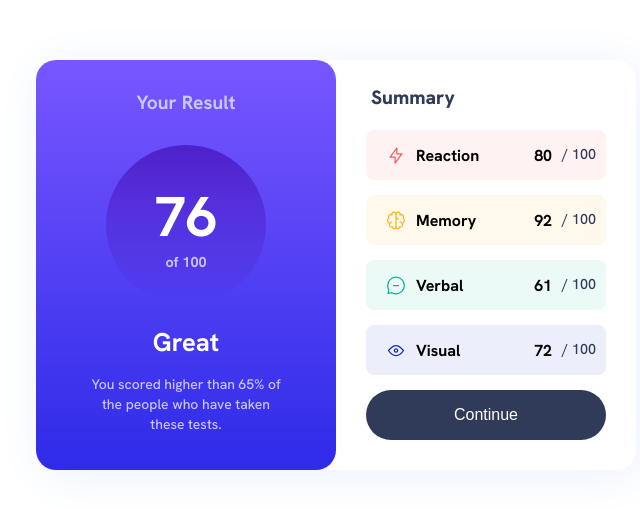
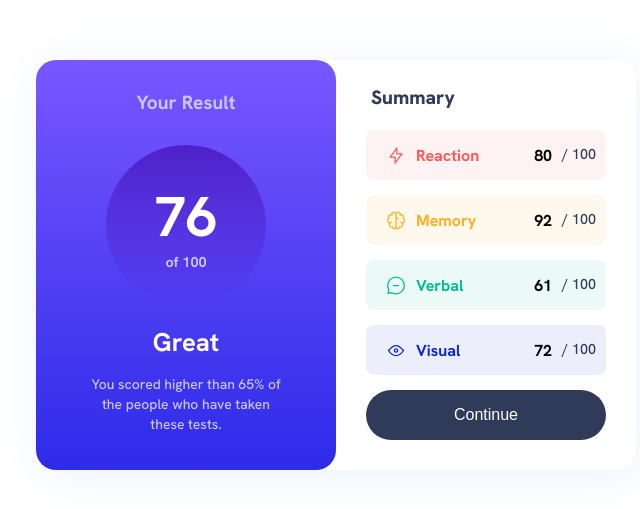
Before and after one commit to Thiago87dev/Results-summary-component, a plain HTML site: page index.html in a window 1280 px wide. Shown: the part 135-644 px from the top of the page, without its empty margins (304-944 px from the left). Drawn offline with Linux system fonts and the light colour scheme.

Commit message:
add color in texts

```diff
--- a/assets/style.css
+++ b/assets/style.css
@@ -167,6 +167,23 @@ b{
     background: linear-gradient(to bottom, hsl(252, 100%, 67%),hsl(241, 81%, 54%));
 }
 
+.text-reaction {
+    color: hsl(0, 100%, 67%);
+
+}
+.text-memory {
+    color: hsl(39, 100%, 56%);
+
+}
+.text-verbal {
+    color: hsl(166, 100%, 37%);
+
+}
+.text-visual {
+    color: hsl(234, 85%, 45%);
+
+}
+
 
 @media(max-width: 540px){
     .main-content{
--- a/index.html
+++ b/index.html
@@ -29,28 +29,28 @@
                 <div class="row" id="card-reaction">
                     <div class="img-text">
                         <img src="assets/images/icon-reaction.svg" alt="reaction">
-                        <h4 class="row-text" class="text-reaction">Reaction</h4>
+                        <h4 class="row-text text-reaction">Reaction</h4>
                     </div>
                     <span class="row-numbs"><b>80</b><span class="numb100">/ 100</span></span>
                 </div>
                 <div class="row" id="card-memory">
                     <div class="img-text">
                         <img src="assets/images/icon-memory.svg" alt="memory">
-                        <h4 class="row-text" class="text-memory">Memory</h4>
+                        <h4 class="row-text text-memory">Memory</h4>
                     </div>
                     <span class="row-numbs"><b>92</b><span class="numb100">/ 100</span></span>
                 </div>
                 <div class="row" id="card-verbal">
                     <div class="img-text">
                         <img src="assets/images/icon-verbal.svg" alt="verbal">
-                        <h4 class="row-text" class="text-verbal">Verbal</h4>
+                        <h4 class="row-text text-verbal">Verbal</h4>
                     </div>
                     <span class="row-numbs"><b>61</b> <span class="numb100">/ 100</span></span>
                 </div>
                 <div class="row" id="card-visual">
                     <div class="img-text">
                         <img src="assets/images/icon-visual.svg" alt="visual">
-                        <h4 class="row-text" class="text-visual">Visual</h4>
+                        <h4 class="row-text text-visual">Visual</h4>
                     </div>
                     <span class="row-numbs"><b>72</b><span class="numb100">/ 100</span></span>
                 </div>
```
Also changed, not shown: assets/images/Captura de tela 2023-05-04 104821.png (deleted), assets/images/screenshot-results-summary-component.png (added), 1 other file.
